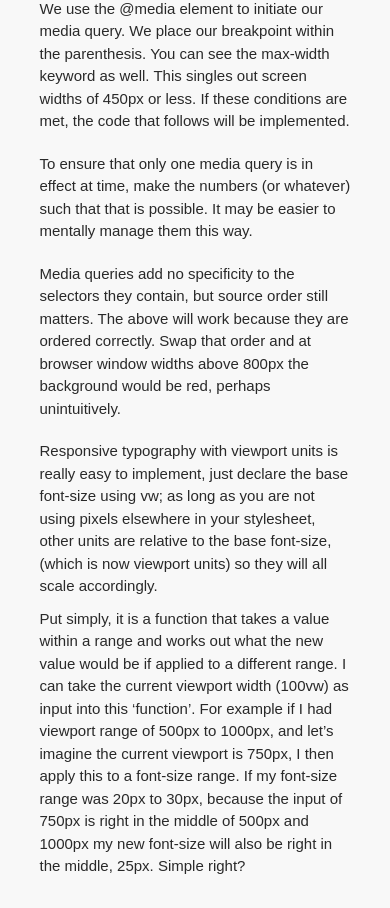
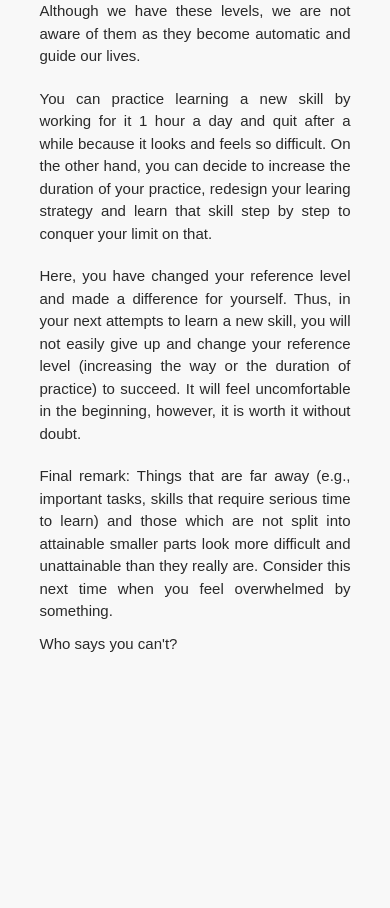
Before and after one commit to rcpml/site-main, a plain HTML site: page index.html in a window 390 px wide. Shown: the part 286-1194 px from the top of the page. After the commit the page ends 971 px from the top, so only its background shows below. Drawn offline with Linux system fonts and the light colour scheme.

Commit message:
Responsiveness in progress

```diff
--- a/i.scss
+++ b/i.scss
@@ -85,10 +85,17 @@ body {
             h2 {
                 font-family: 'Poppins', sans-serif;
                 font-size: 4.883rem;
+
+                @include respond(phone) {
+                    font-size: 3.662rem;
+                  }
+
             }
 
             p {
                 color: #292929;
+                text-align: justify;
+                text-justify: inter-word;
 
                 @include respond(phone) {
                     font-size: 1.5rem;
--- a/index.html
+++ b/index.html
@@ -36,42 +36,21 @@
 
       <main>
         <section class="first-content">
-          <h2>YOU REALLY GOT ME GOING</h2>
+          <h2>YOUR REAL REFERENCE LEVEL</h2>
           <p>
-            We use the @media element to initiate our media query. We place our
-            breakpoint within the parenthesis. You can see the max-width keyword
-            as well. This singles out screen widths of 450px or less. If these
-            conditions are met, the code that follows will be implemented.
+            We automatically — and mostly without realizing — set a reference level for everything we do. Sometimes we even limit ourselves because of this. Reference levels define how far we can learn and move forward in our lives.
+            Although we have these levels, we are not aware of them as they become automatic and guide our lives.
           </p>
           <p>
-            To ensure that only one media query is in effect at time, make the
-            numbers (or whatever) such that that is possible. It may be easier
-            to mentally manage them this way.
+            You can practice learning a new skill by working for it 1 hour a day and quit after a while because it looks and feels so difficult. On the other hand, you can decide to increase the duration of your practice, redesign your learing strategy and learn that skill step by step to conquer your limit on that.
           </p>
           <p>
-            Media queries add no specificity to the selectors they contain, but
-            source order still matters. The above will work because they are
-            ordered correctly. Swap that order and at browser window widths
-            above 800px the background would be red, perhaps unintuitively.
+            Here, you have changed your reference level and made a difference for yourself. Thus, in your next attempts to learn a new skill, you will not easily give up and change your reference level (increasing the way or the duration of practice) to succeed. It will feel uncomfortable in the beginning, however, it is worth it without doubt.
           </p>
           <p>
-            Responsive typography with viewport units is really easy to
-            implement, just declare the base font-size using vw; as long as you
-            are not using pixels elsewhere in your stylesheet, other units are
-            relative to the base font-size, (which is now viewport units) so
-            they will all scale accordingly.
+            Final remark: Things that are far away (e.g., important tasks, skills that require serious time to learn) and those which are not split into attainable smaller parts look more difficult and unattainable than they really are. Consider this next time when you feel overwhelmed by something.
           </p>
-          <p>
-            Put simply, it is a function that takes a value within a range and
-            works out what the new value would be if applied to a different
-            range. I can take the current viewport width (100vw) as input into
-            this ‘function’. For example if I had viewport range of 500px to
-            1000px, and let’s imagine the current viewport is 750px, I then
-            apply this to a font-size range. If my font-size range was 20px to
-            30px, because the input of 750px is right in the middle of 500px and
-            1000px my new font-size will also be right in the middle, 25px.
-            Simple right?
-          </p>
+          <p>Who says you can't?</p>
         </section>
       </main>
     </div>
```
Also changed, not shown: i.css, 1 other file.
